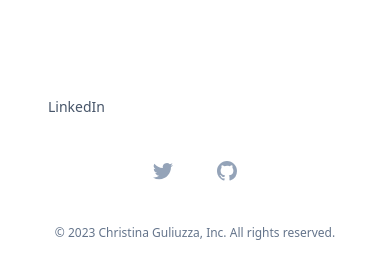
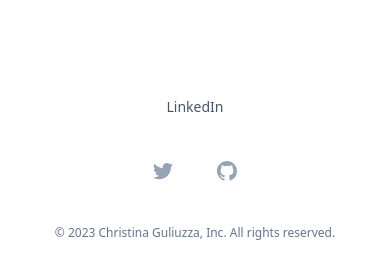
Before and after one commit to cguliuzza/tina-dev-site, a Next.js app: page / in a window 390 px wide. Shown: the part 4416-4695 px from the top of the page. Built offline with nearby package versions, Linux system fonts and the light colour scheme.

Commit message:
add currentYear function and center nav

```diff
--- a/components/Footer.tsx
+++ b/components/Footer.tsx
@@ -1,4 +1,6 @@
 import { SVGProps } from 'react'
+
+const currentYear = new Date().getFullYear()
 
 const navigation = {
   main: [
@@ -39,10 +41,7 @@ export default function Footer() {
   return (
     <footer className="bg-white">
       <div className="mx-auto max-w-7xl overflow-hidden py-20 px-6 sm:py-24 lg:px-8">
-        <nav
-          className="-mb-6 columns-2 sm:flex sm:justify-center sm:space-x-12"
-          aria-label="Footer"
-        >
+        <nav className="-mb-6 flex justify-center" aria-label="Footer">
           {navigation.main.map((item) => (
             <div key={item.name} className="p-6">
               <a
@@ -67,7 +66,8 @@ export default function Footer() {
           ))}
         </div>
         <p className="mt-10 text-center text-xs leading-5 text-slate-500">
-          &copy; 2023 Christina Guliuzza, Inc. All rights reserved.
+          &copy;<span> {currentYear} </span>Christina Guliuzza, Inc. All rights
+          reserved.
         </p>
       </div>
     </footer>
```
